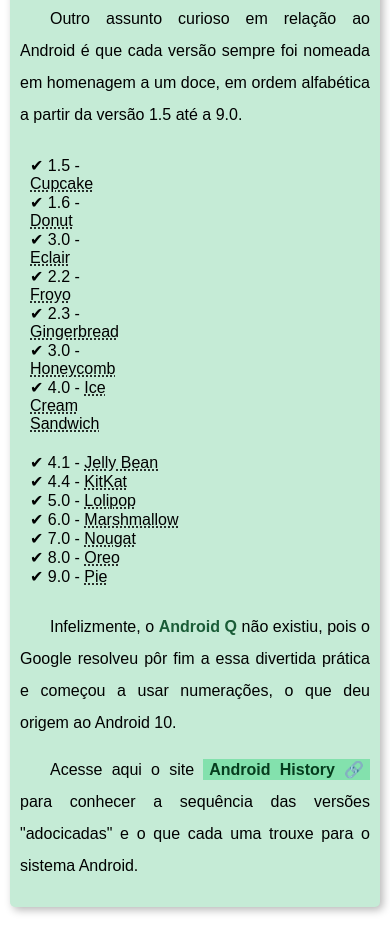
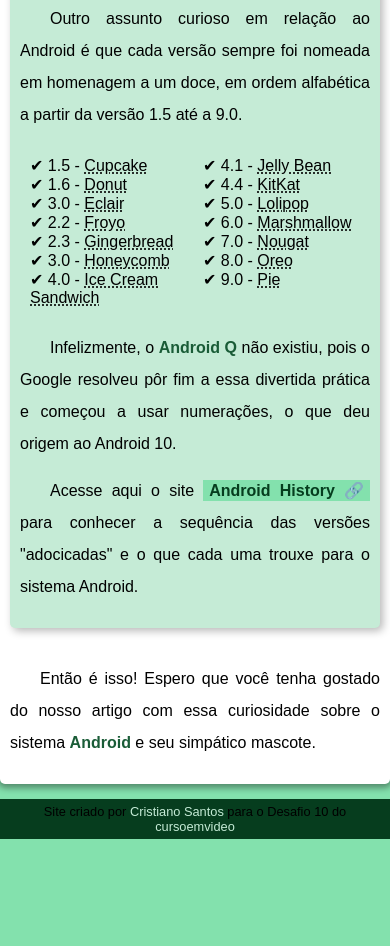
Before and after one commit to Nukaus/projeto-android, a plain HTML site: page index.html in a window 390 px wide. Shown: the part 3464-4410 px from the top of the page. After the commit the page ends 4303 px from the top, so only its background shows below. Drawn offline with Linux system fonts and the light colour scheme; a web font is replaced by a local one.

Commit message:
Arrumei as listas para responsividade

```diff
--- a/index.html
+++ b/index.html
@@ -76,8 +76,6 @@
                             <li>2.3 - <abbr title="Biscoito de Gengibre">Gingerbread</abbr></li>
                             <li>3.0 - <abbr title="Favo de Mel">Honeycomb</abbr></li>
                             <li>4.0 - <abbr title="Sanduiche de Sorvete">Ice Cream Sandwich</abbr></li>
-                        </ul>
-                        <ul id="lista02">
                             <li>4.1 - <abbr title="Jujuba">Jelly Bean</abbr></li>
                             <li>4.4 - <abbr title="KitKat">KitKat</abbr></li>
                             <li>5.0 - <abbr title="Pirulito">Lolipop</abbr></li>
--- a/style.css
+++ b/style.css
@@ -160,13 +160,9 @@
     box-shadow: 3px 3px 8px rgba(0, 0, 0, 0.281);
 }
 span > ul{
-    display: inline-block;
-
+    columns: 2;
 }
-span > ul#lista01{
-   margin-right: 250px;
-}
-ul#lista01, #lista02{
+ul#lista01{
     padding: 10px;
     list-style-type: '✔ ';
 }
```
